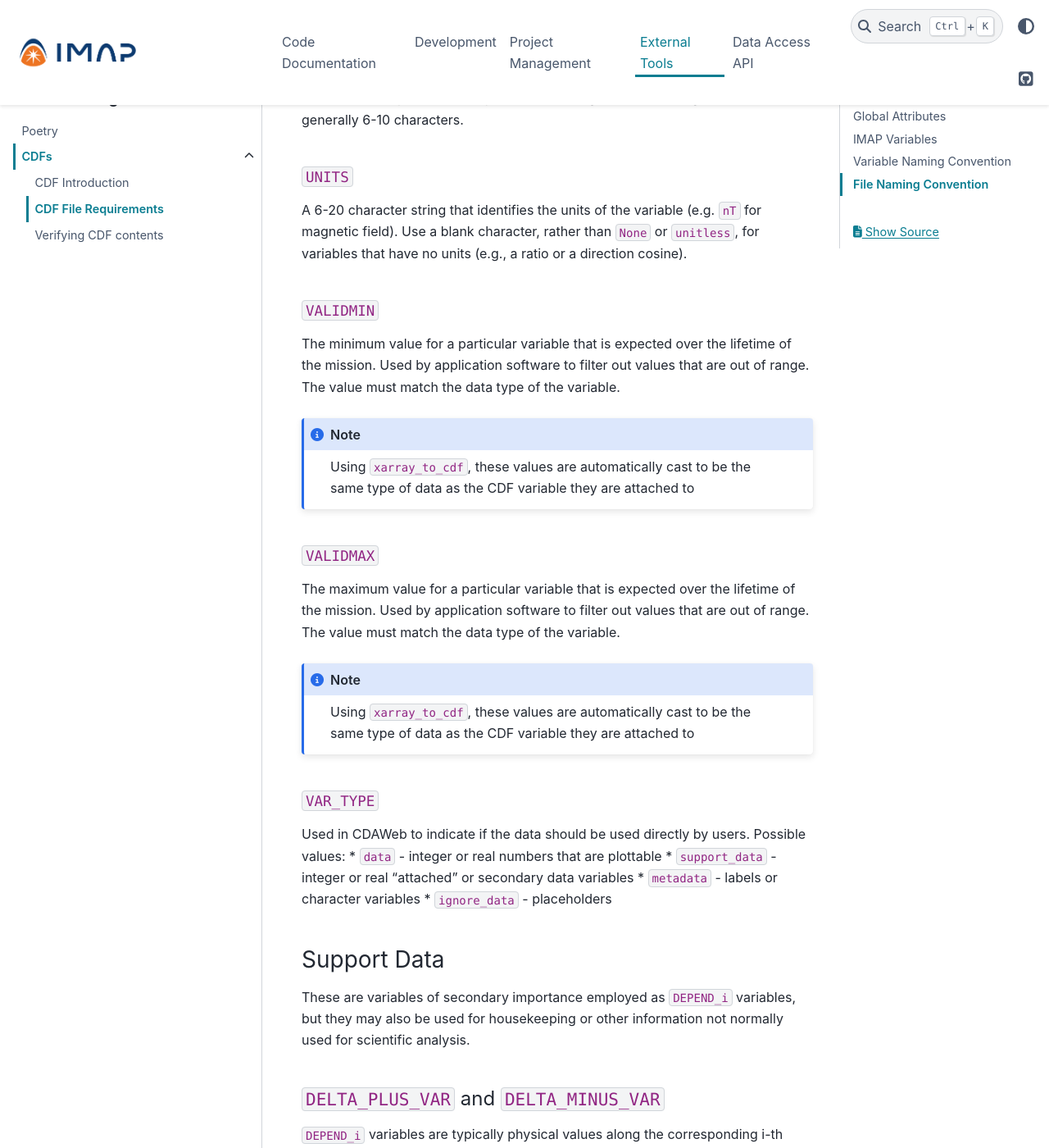
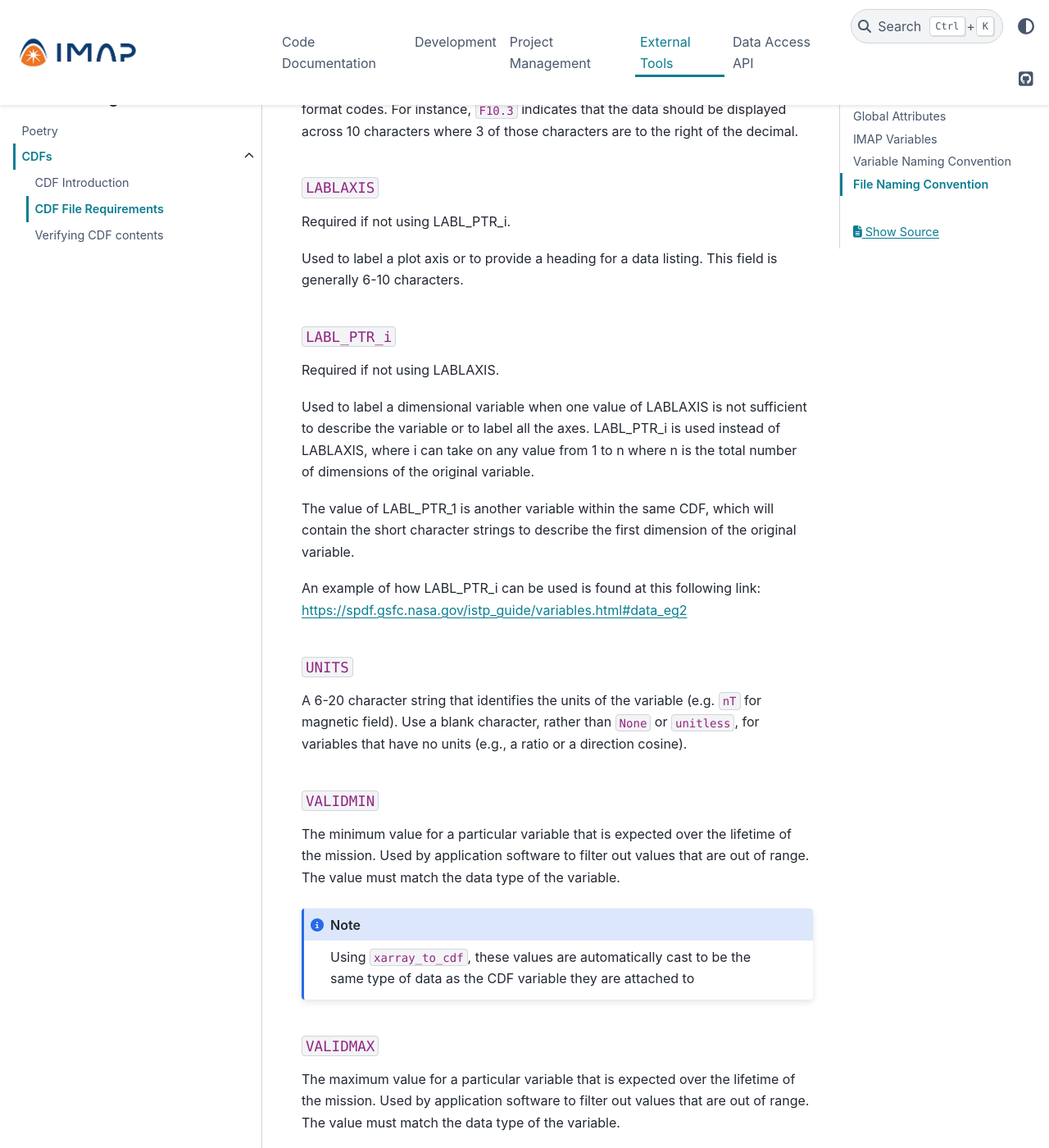
Before and after one commit to IMAP-Science-Operations-Center/imap_processing, a Sphinx documentation site: the page built from docs/source/external-tools/cdf/cdf_requirements.rst, in a window 1280 px wide and 1400 px high, scrolled down 8309 px. Shown: the whole window at 82% size. Built offline with Sphinx 7.4.7 and the PyData theme 0.15.4, drawn with Linux system fonts in a browser that asks for light colours; some of the changed text lies outside the part shown.

Commit message:
Updating a bit of the CDF documentation

```diff
--- a/docs/source/external-tools/cdf/cdf_requirements.rst
+++ b/docs/source/external-tools/cdf/cdf_requirements.rst
@@ -20,7 +20,7 @@
 
 ``Data_type``
 =============
-This attribute is used by CDF file writing software to create a filename. It is a combination of the following filename components: ``mode``, ``data level``, and optional data product ``descriptor`` (e.g. ``L1A-norm>Level-1A-normal-rate``)
+This attribute is used by CDF file writing software to create a filename. It is a combination of the following filename components: ``mode``, ``data level``, and optional data product ``descriptor``.  It contains both the short form and the long form of the name, separated by a '>' (e.g. ``L1A-norm>Level-1A normal rate``)
 
 ``Data_version``
 ================
@@ -161,7 +161,9 @@
 
 ``DEPEND_0``
 ^^^^^^^^^^^^
-Explicitly ties a data variable to the time variable on which it depends. All variables which change with time must have a ``DEPEND_0`` attribute defined.
+Explicitly ties a data variable to the time variable on which it depends (i.e. - the `epoch` variable). All variables which change with time must have a ``DEPEND_0`` attribute defined.
+
+Even if there is no time dependency of the data *within* the CDF file, SPDF has stated it would still be ideal to include a DEPEND_0 for each variable to ensure continuity *between* CDF files.
 
 ``DEPEND_i``
 ^^^^^^^^^^^^
@@ -208,7 +210,19 @@
 
 ``LABLAXIS``
 ^^^^^^^^^^^^
+Required if not using LABL_PTR_i.
+
 Used to label a plot axis or to provide a heading for a data listing. This field is generally 6-10 characters.
+
+``LABL_PTR_i``
+^^^^^^^^^^^^^^
+Required if not using LABLAXIS.
+
+Used to label a dimensional variable when one value of LABLAXIS is not sufficient to describe the variable or to label all the axes. LABL_PTR_i is used instead of LABLAXIS, where i can take on any value from 1 to n where n is the total number of dimensions of the original variable.
+
+The value of LABL_PTR_1 is another variable within the same CDF, which will contain the short character strings to describe the first dimension of the original variable.
+
+An example of how LABL_PTR_i can be used is found at this following link: `https://spdf.gsfc.nasa.gov/istp_guide/variables.html#data_eg2 <https://spdf.gsfc.nasa.gov/istp_guide/variables.html#data_eg2>`_
 
 ``UNITS``
 ^^^^^^^^^
@@ -231,10 +245,11 @@
 ``VAR_TYPE``
 ^^^^^^^^^^^^
 Used in CDAWeb to indicate if the data should be used directly by users. Possible values:
+
 * ``data`` - integer or real numbers that are plottable
 * ``support_data`` - integer or real "attached" or secondary data variables
 * ``metadata`` - labels or character variables
-* ``ignore_data`` - placeholders
+* ``ignore_data`` - data that can be ignored by CDAWeb plots. For example, packet header info.
 
 Support Data
 ============
```
